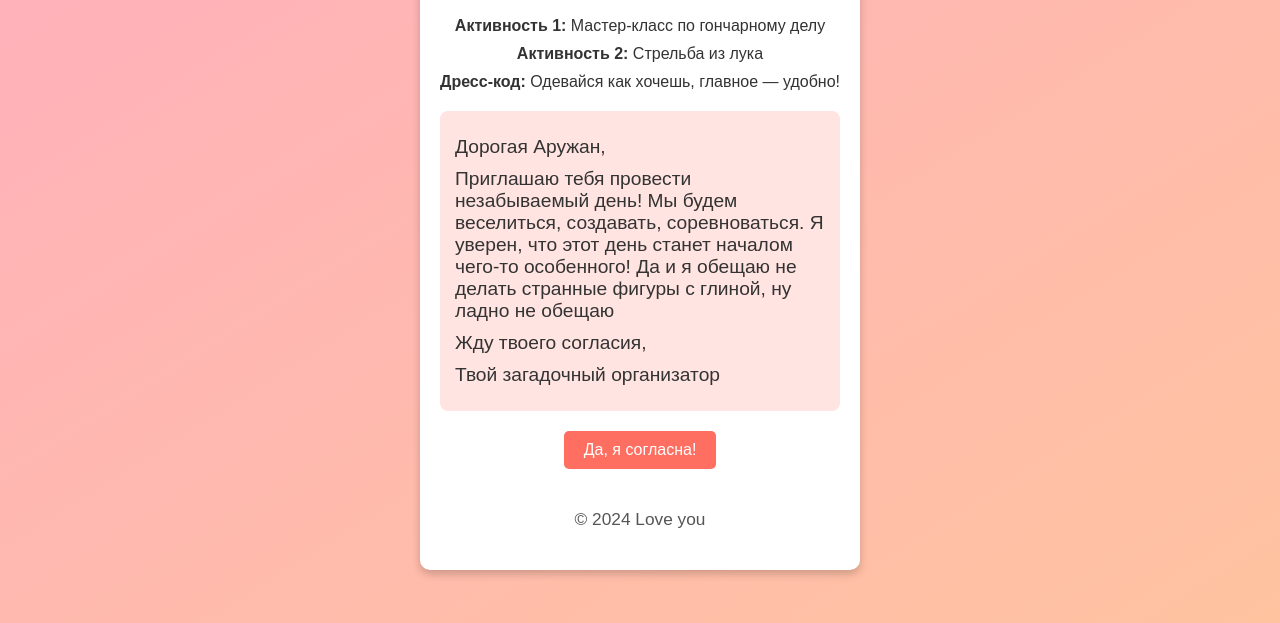
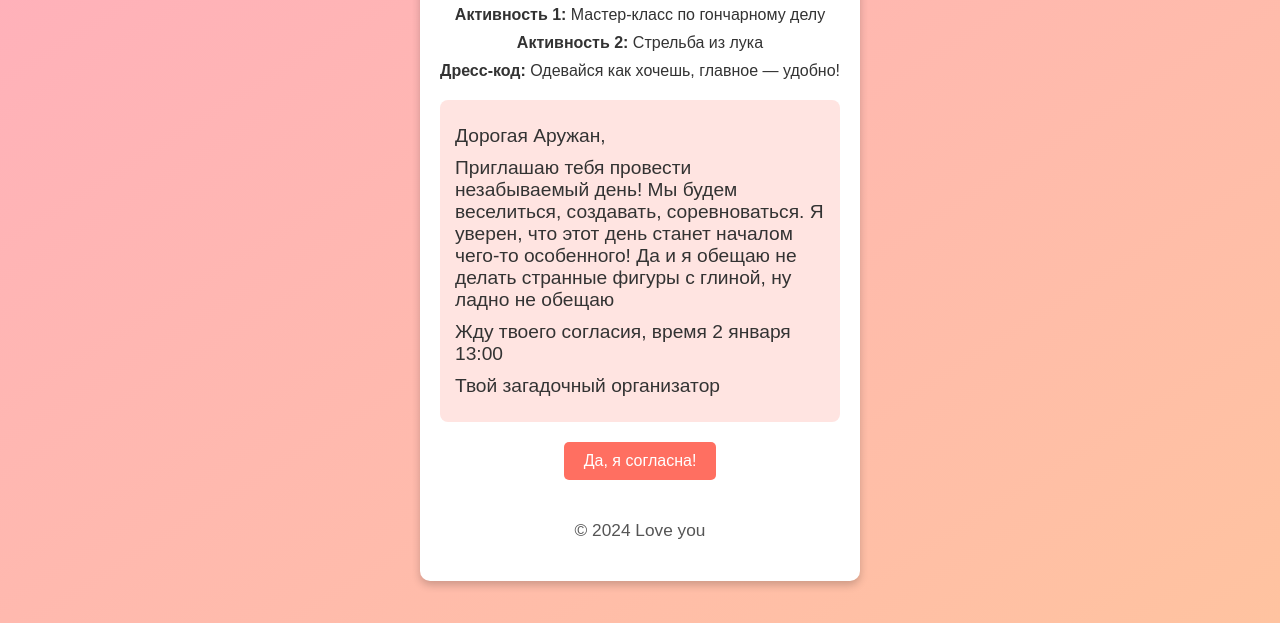
Before and after one commit to Midor1y/Date, a plain HTML site: page index.html in a window 1280 px wide. Shown: the part 177-800 px from the top of the page. Drawn offline with Linux system fonts and the light colour scheme.

Commit message:
Update index.html

```diff
--- a/index.html
+++ b/index.html
@@ -18,7 +18,7 @@
         <div class="letter">
             <p>Дорогая Аружан,</p>
             <p>Приглашаю тебя провести незабываемый день! Мы будем веселиться, создавать, соревноваться. Я уверен, что этот день станет началом чего-то особенного! Да и я обещаю не делать странные фигуры с глиной, ну ладно не обещаю</p>
-            <p>Жду твоего согласия,</p>
+            <p>Жду твоего согласия, время 2 января 13:00</p>
             <p>Твой загадочный организатор</p>
         </div>
         <button onclick="showBear()">Да, я согласна!</button>
```
